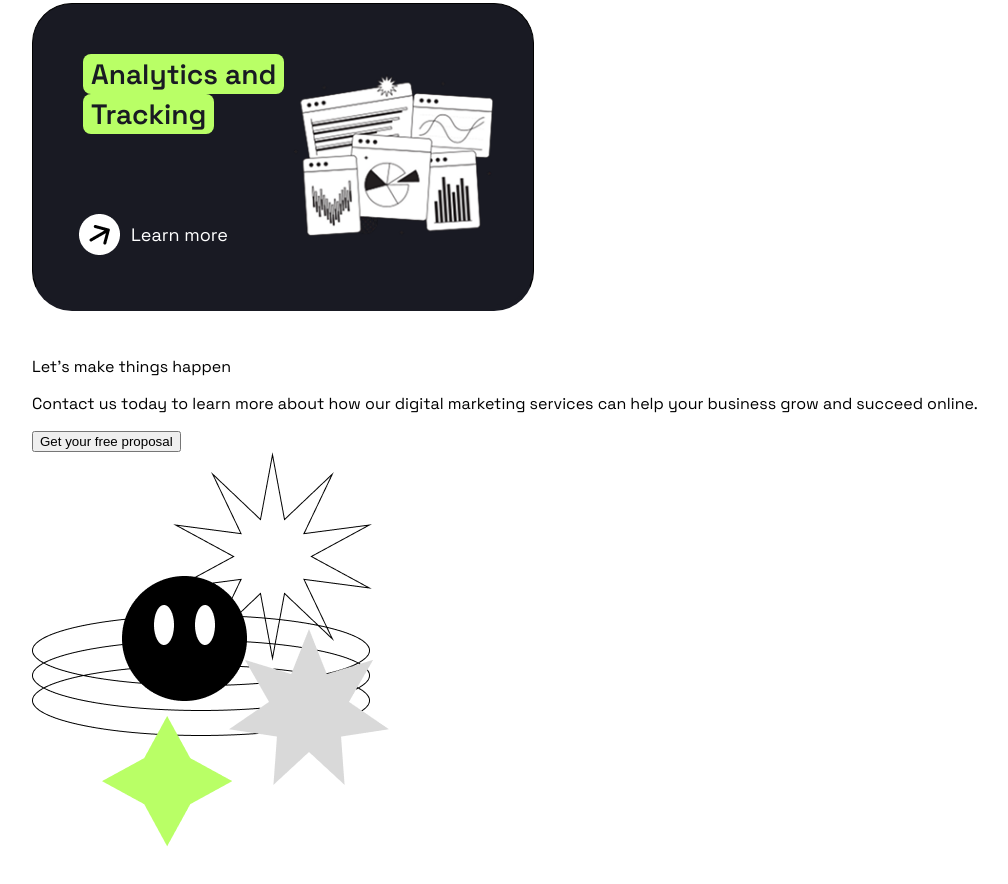
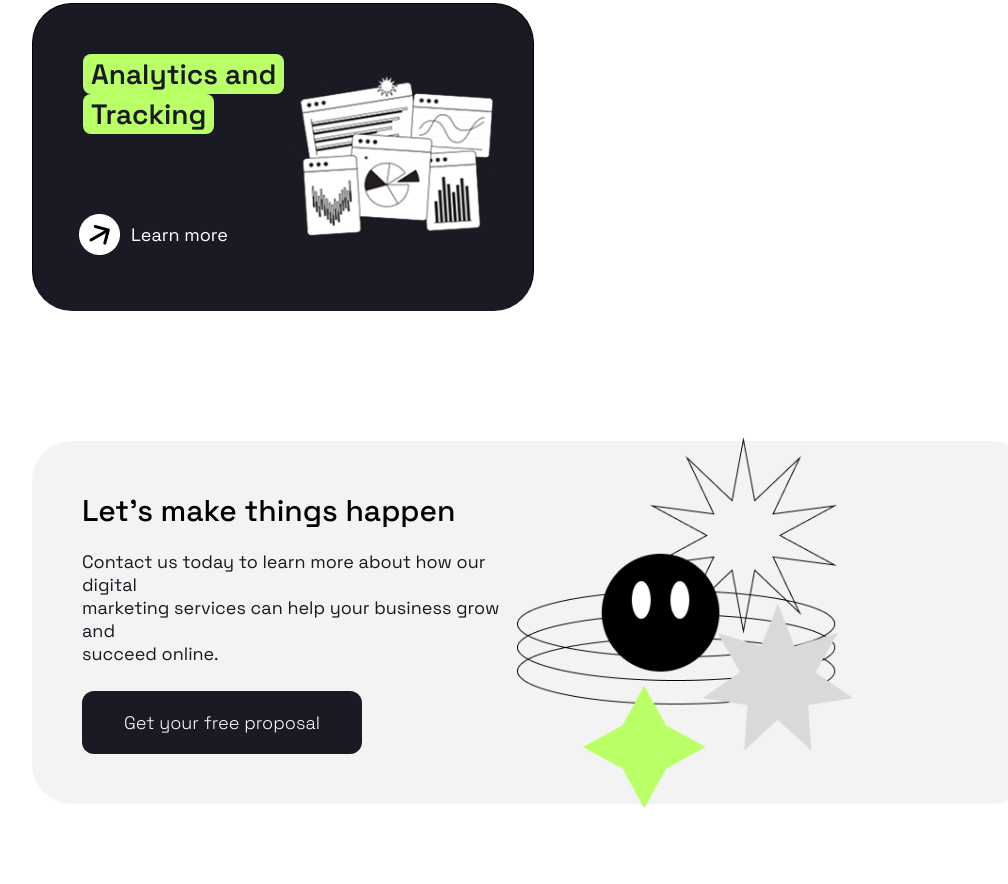
Before and after one commit to holichyn/holichyn.github.io, a plain HTML site: page week4/home.html in a window 1280 px wide. Shown: the part 2859-3743 px from the top of the page, without its empty margins (108-1116 px from the left). Drawn offline with Linux system fonts and the light colour scheme; a web font is replaced by a local one.

Commit message:
style: add CSS for proposal banner

```diff
--- a/week4/css/home-css.css
+++ b/week4/css/home-css.css
@@ -249,6 +249,63 @@ footer {
     height: 100%;
 }
 
+.proposal-banner {
+    width: 100%;
+    background-color: #F3F3F3;
+    border-radius: 40px;
+    padding: 50px;
+    display: flex;
+    justify-content: space-between;
+    align-items: center;
+    margin-top: 85px;
+    margin-bottom: 80px;
+}
+
+.proposal-content {
+    max-width: 500px;
+}
+
+.proposal-title {
+    display: block;
+    font-size: 30px;
+    font-weight: 500;
+    color: #000000;
+    margin-bottom: 20px;
+}
+
+.proposal-description {
+    font-size: 18px;
+    color: #191A23;
+    margin-bottom: 26px;
+}
+
+.btn-proposal {
+    font-family: "Space Grotesk", sans-serif;
+    background-color: #191A23;
+    color: #FFFFFF;
+    font-size: 18px;
+    font-weight: 300;
+    padding: 20px 42px;
+    border: none;
+    border-radius: 12px;
+
+}
+
+.proposal-image {
+    max-width: 650px;
+    display: flex;
+    justify-content: center;
+    align-items: center;
+    margin-bottom: -75px;
+    margin-top: -75px;
+}
+
+.proposal-image img {
+    width: 100%;
+    height: auto;
+
+}
+
 /*Mobile Styles*/
 @media screen and (max-width: 800px) {
     body {
--- a/week4/home.html
+++ b/week4/home.html
@@ -181,8 +181,9 @@
             <div class="proposal-content">
                 <span class="proposal-title">Let's make things happen</span>
                 <p class="proposal-description">
-                    Contact us today to learn more about how our digital marketing services can help your business grow
-                    and succeed online.
+                    Contact us today to learn more about how our digital<br /> marketing services can help your business
+                    grow
+                    and<br />succeed online.
                 </p>
                 <button class="btn-proposal">Get your free proposal</button>
             </div>
```
